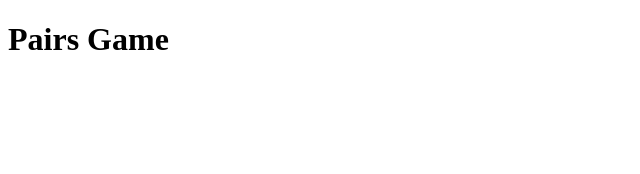
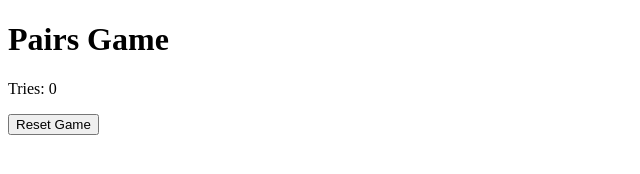
Before and after one commit to AP071216/mp2, a plain HTML site: page index.html in a window 1280 px wide. Shown: the whole page, without its empty margins (0-640 px from the left). Drawn offline with Linux system fonts and the light colour scheme.

Commit message:
Add game area to HTML file

```diff
--- a/index.html
+++ b/index.html
@@ -10,6 +10,12 @@
 </head>
 <body>
     <h1>Pairs Game</h1>
+    <div class="game-container">
+        </div>
+    <div class="game-info">
+        <p>Tries: <span id="tries-count">0</span></p>
+        <button id="reset-button">Reset Game</button>
+    </div>
     <script src="assets/js/script.js"></script>
 </body>
 </html>
```
